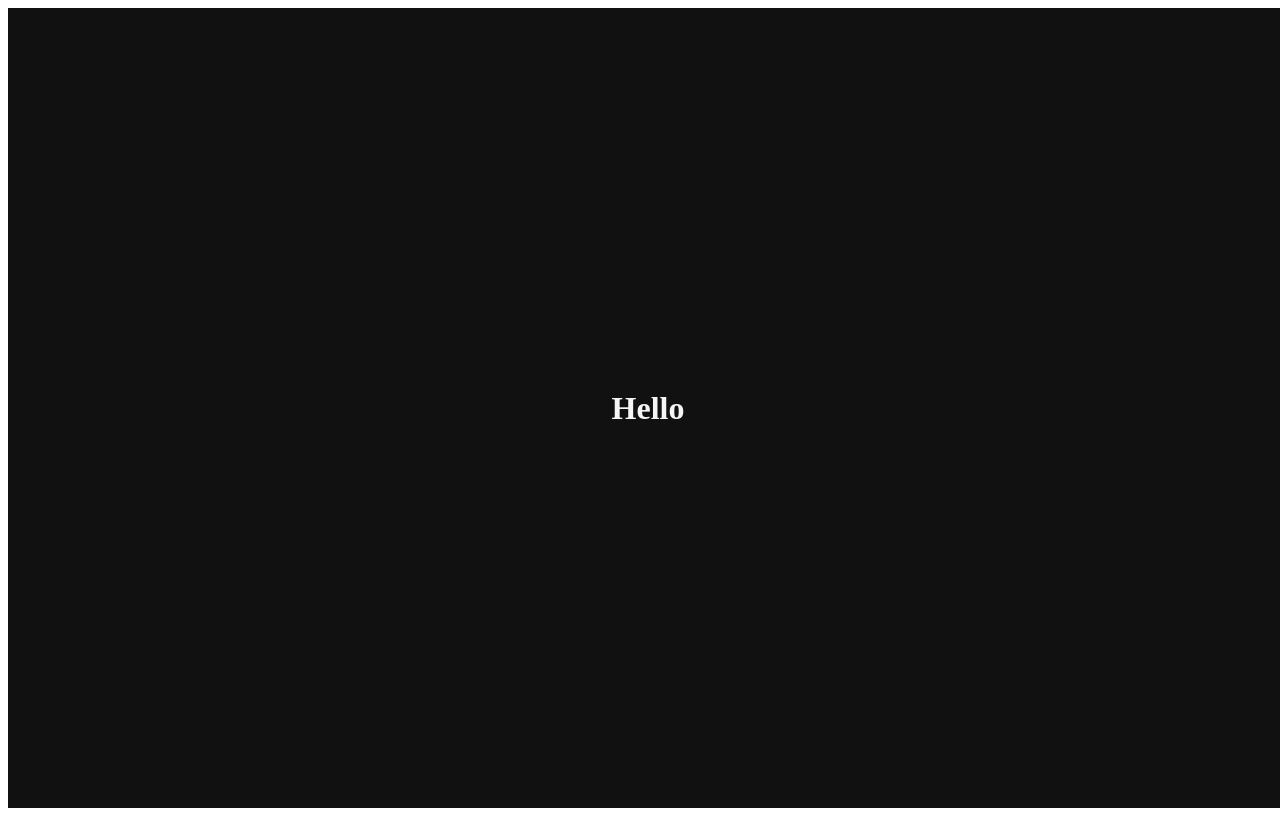
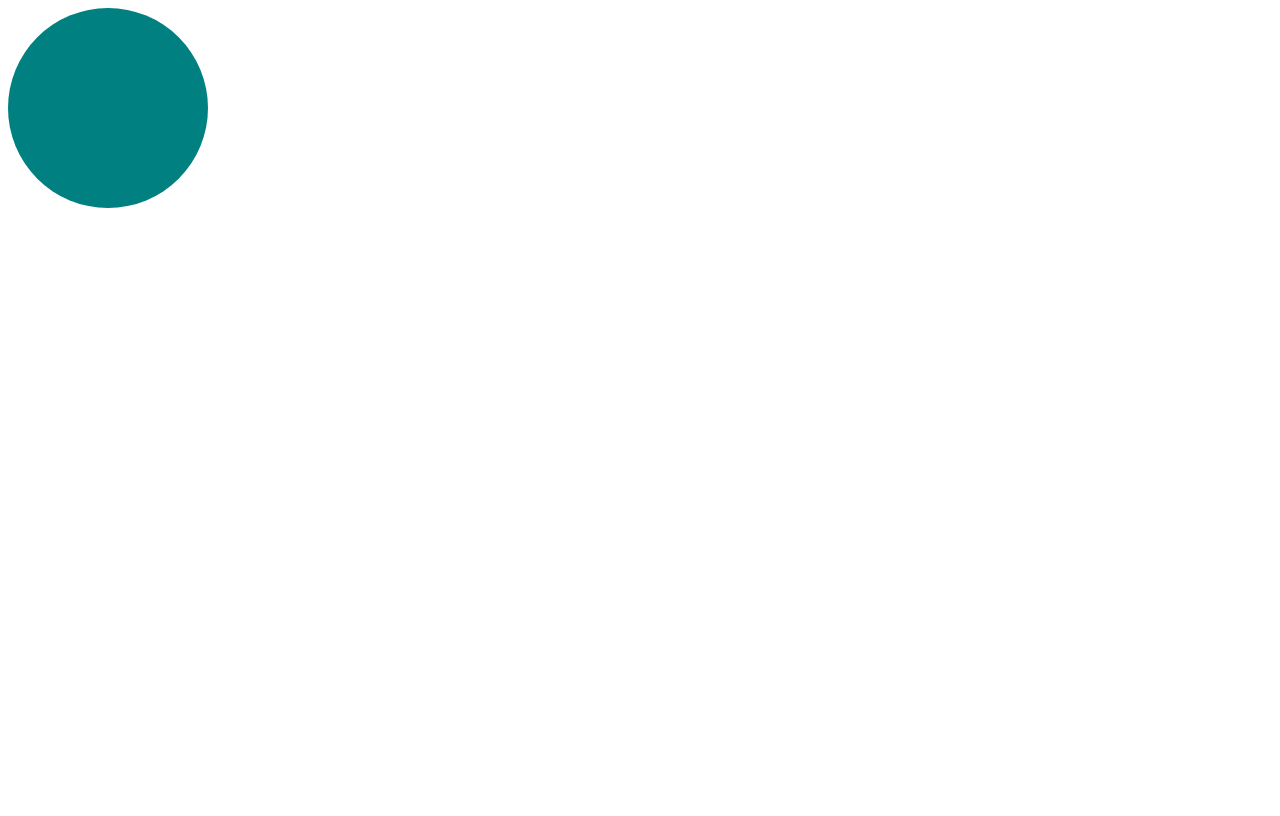
Before and after one commit to gayoungyeom/react-master, a React (Create React App) app: page / in a window 1280 px wide. Built offline with nearby package versions, Linux system fonts and the light colour scheme.

Commit message:
add: interface로 컴포넌트 타입 설정

```diff
--- a/src/App.tsx
+++ b/src/App.tsx
@@ -1,24 +1,8 @@
 import styled, { keyframes } from 'styled-components';
-
-const Wrapper = styled.div`
-  display: flex;
-  height: 100vh;
-  width: 100vw;
-  justify-content: center;
-  align-items: center;
-  background-color: ${(props) => props.theme.backgroundColor};
-`;
-
-const Title = styled.h1`
-  color: ${(props) => props.theme.textColor};
-`;
+import Circle from './Circle';
 
 function App() {
-  return (
-    <Wrapper>
-      <Title>Hello</Title>
-    </Wrapper>
-  );
+  return <Circle bgColor="teal" />;
 }
 
 export default App;
--- /dev/null
+++ b/src/Circle.tsx
@@ -0,0 +1,18 @@
+import styled from 'styled-components';
+
+interface CircleProps {
+  bgColor: string;
+}
+
+const Container = styled.div<CircleProps>`
+  width: 200px;
+  height: 200px;
+  background-color: ${(props) => props.bgColor};
+  border-radius: 100px;
+`;
+
+function Circle({ bgColor }: CircleProps) {
+  return <Container bgColor={bgColor} />;
+}
+
+export default Circle;
--- a/src/index.tsx
+++ b/src/index.tsx
@@ -1,25 +1,12 @@
 import React from 'react';
 import ReactDOM from 'react-dom/client';
-import { ThemeProvider } from 'styled-components';
 import App from './App';
-
-const darkTheme = {
-  textColor: 'whitesmoke',
-  backgroundColor: '#111',
-};
-
-const lightTheme = {
-  textColor: '#111',
-  backgroundColor: 'whitesmoke',
-};
 
 const root = ReactDOM.createRoot(
   document.getElementById('root') as HTMLElement
 );
 root.render(
   <React.StrictMode>
-    <ThemeProvider theme={darkTheme}>
-      <App />
-    </ThemeProvider>
+    <App />
   </React.StrictMode>
 );
```
